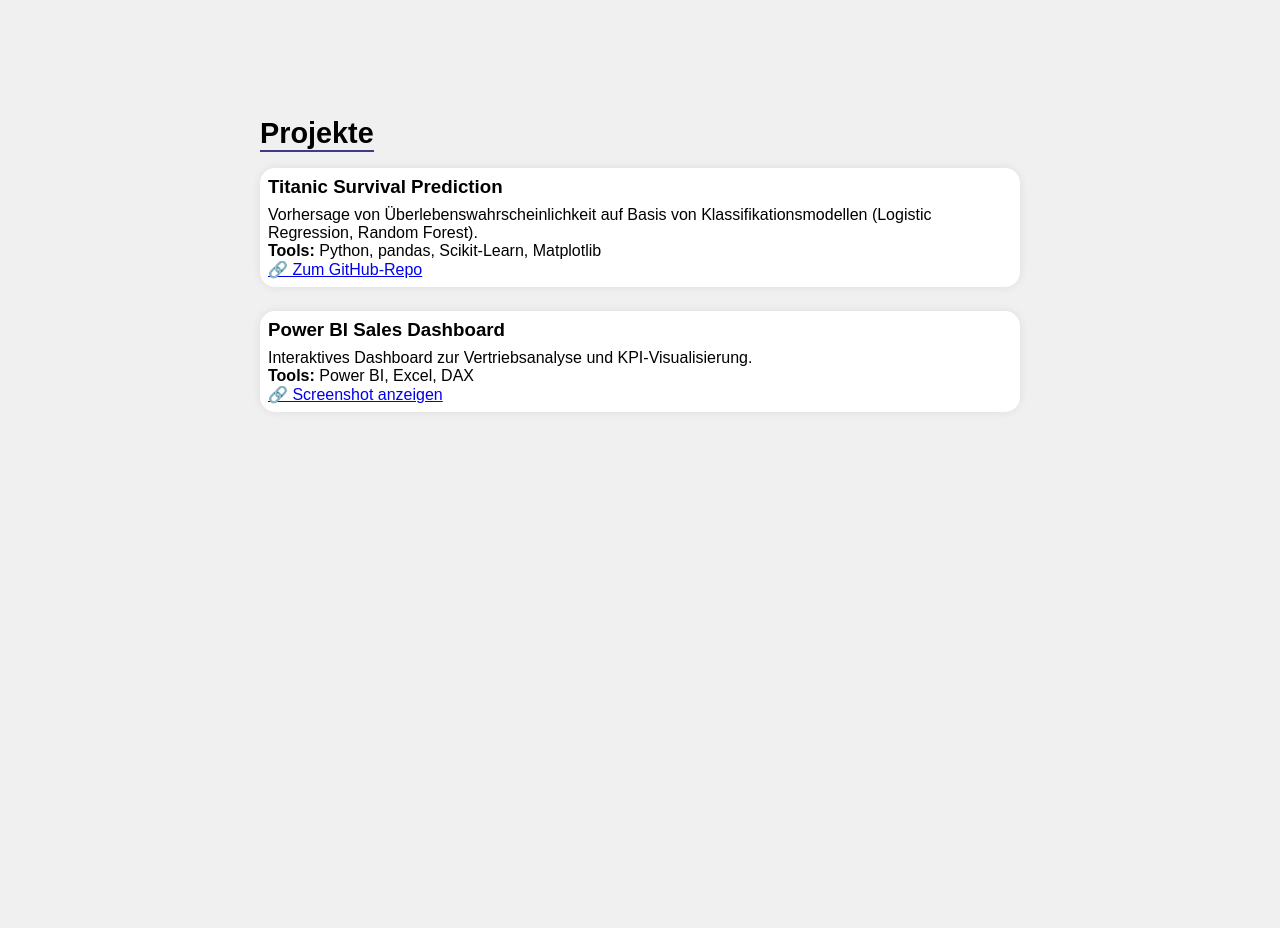
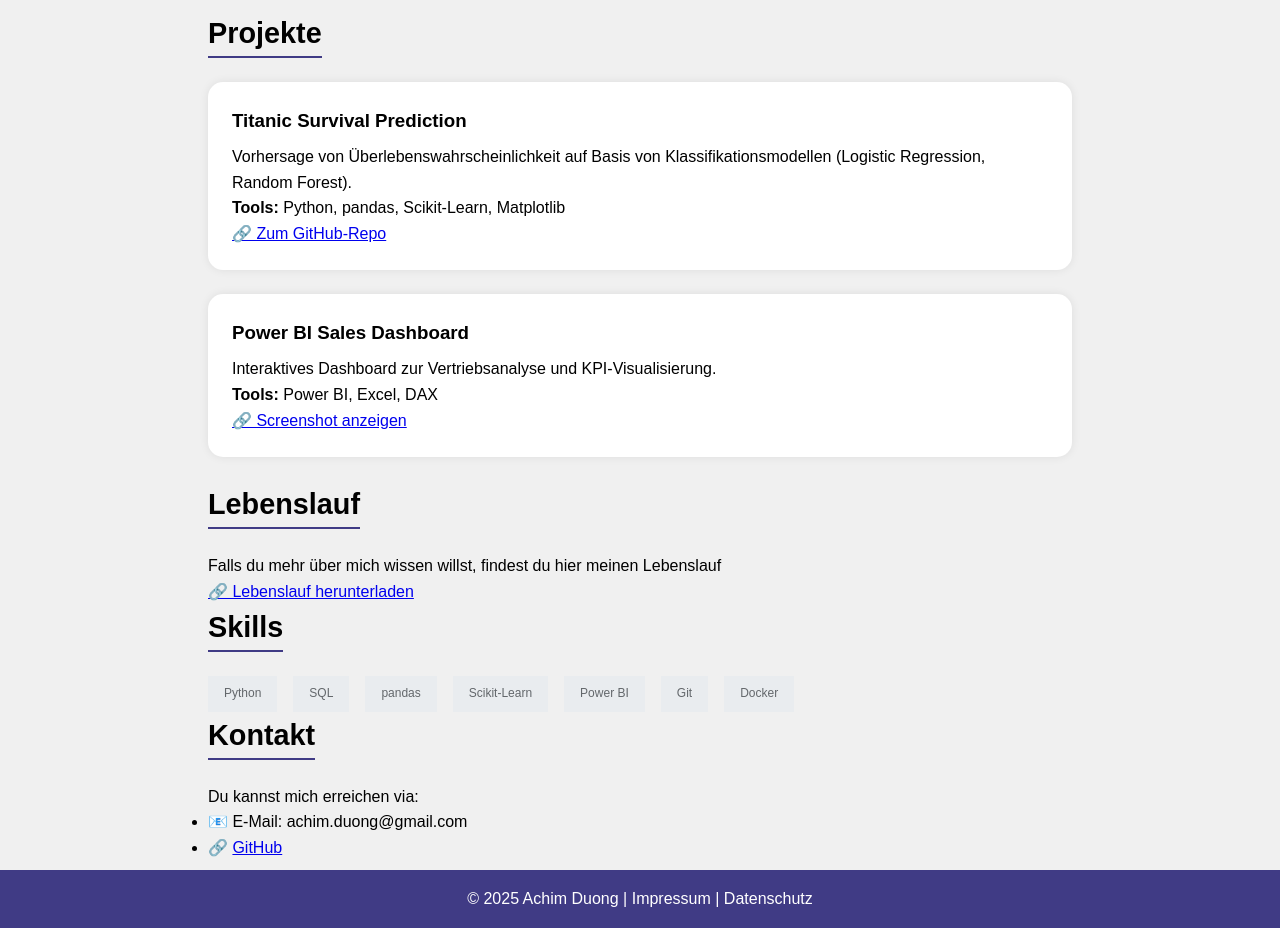
Before and after one commit to QMoWo/qmowo.github.io, a plain HTML site: page index.html in a window 1280 px wide. Shown: the part 496-1424 px from the top of the page. Before the commit the page ends 1000 px from the top, so only its background shows below. Drawn offline with Linux system fonts and the light colour scheme.

Commit message:
basic foundation

```diff
--- a/index.html
+++ b/index.html
@@ -9,8 +9,15 @@
 <body>
     <!-- navigation bar ----------------------------------------------------------------- -->
     <header>
-        <div class="left_content">
-            <!-- empty space -->
+        <div class="header-button">
+            <div class="darkmode">
+                <label class="ui-switch">
+                    <input type="checkbox">
+                    <div class="turn_dark_slider">
+                      <div class="circle"></div>
+                    </div>
+                  </label>
+            </div>
         </div>
         <div class="center_content">
             <h1>Achim Duong</h1>
@@ -22,21 +29,12 @@
                 <a href="#kontakt">Kontakt</a>
             </nav>
         </div>
-        <div class="right_content">
-            <div class="darkmode">
-                <label class="ui-switch">
-                    <input type="checkbox">
-                    <div class="turn_dark_slider">
-                      <div class="circle"></div>
-                    </div>
-                  </label>
-            </div>
-        </div>
     </header>
     <!-- -------------------------------------------------------------------------- -->
      <div class="flexbox">
 
             <div class="section-container">
+
                 <section class="intro-section">
                    <div class="intro-text">
                        <h2>Über mich</h2>
@@ -63,8 +61,41 @@
                       <p><strong>Tools:</strong> Power BI, Excel, DAX</p>
                       <a href="#">🔗 Screenshot anzeigen</a>
                     </div>
+                </section>
+
+                <section id="lebenslauf">
+                      <h2 class="section-title">Lebenslauf</h2>
+
+                      <p>Falls du mehr über mich wissen willst, findest du hier meinen Lebenslauf</p>
+                      <a href="lebenslauf.pdf">🔗 Lebenslauf herunterladen</a>
+                </section>
+
+                <section id="skills">
+                    <h2 class="section-title">Skills</h2>
+                    <div class="skills">
+                        <span class="skill-tag">Python</span>
+                        <span class="skill-tag">SQL</span>
+                        <span class="skill-tag">pandas</span>
+                        <span class="skill-tag">Scikit-Learn</span>
+                        <span class="skill-tag">Power BI</span>
+                        <span class="skill-tag">Git</span>
+                        <span class="skill-tag">Docker</span>
+                      </div>
+                </section>
+
+                <section id="kontakt">
+                    <h2 class="section-title">Kontakt</h2>
+                    <p>Du kannst mich erreichen via:</p>
+                    <ul>
+                      <li>📧 E-Mail: achim.duong@gmail.com</li>
+                      <li>🔗 <a href="https://github.com/QMoWo" target="_blank">GitHub</a></li>
+                    </ul>
                   </section>
+
             </div>
+            <footer>
+                <p>&copy; 2025 Achim Duong | Impressum | Datenschutz</p>
+            </footer>
 
      </div>
 </body>
--- a/style.css
+++ b/style.css
@@ -7,57 +7,54 @@
 body {
     font-family: 'Arial', sans-serif;
     background-color: #f0f0f0;
-    min-height: 100vh;
-    position: relative;
+    /* min-height: 100vh; */
+    /* position: relative; */
+    /* background-color: blue; */
+    line-height: 1.6;
 }
 /* ------------------------------------------------- */
 header {
-  width: 100%;
+  /* width: 100%;
   display: flex;
   justify-content: space-between;
-  align-items: center;
+  align-items: center; */
   border-bottom: 3px solid rgba(0,0,0,0.5);
   background-color: #403b85;
   color: white;
+  /* padding: 1rem; */
   text-align: center;
+  position: relative;
 }
 
 nav a {
+  margin: 1rem;
   color: white;
   text-decoration: none;
   font-weight: 600;
-  padding: 10px;
+  /* padding: 10px; */
 }
-
-.flexbox {
-  display: flex;
-  justify-content: center;
-  align-items: center;
-  flex-wrap: wrap;
-  position: relative;
-  /* background-color: blueviolet; */
-  width: 100%;
+.header-button {
+  position: absolute;
+  top: 2rem;
+  right: 1rem;
 }
 
 .section-container{
-  width: 65%;
-  display: flex;
-  flex-direction: row;
-  flex-wrap: wrap;
-  justify-content: center;
-  align-items: center;
-  gap: 40px;
-  padding: 20px;
+  max-width: 70%;
+  margin: 0 auto;
+  padding: 0 1rem;
+  /* gap: 40px; */
+  /* padding: 20px; */
   /* background-color: aquamarine; */
 }
 
 .intro-section{
   display: flex;
   margin: 2rem auto;
-  padding: 1rem;
   flex-wrap: wrap;
   gap: 2rem;
   align-items: center;
+  /* background-color: chartreuse; */
 }
 
 .intro-text{
@@ -71,9 +68,10 @@ nav a {
 .intro-text p {
   font-size: 1rem;
 }
-/* .intro-image{
-  background-color: violet;
-} */
+.intro-image{
+  /* background-color: violet; */
+  text-align: center;
+}
 .intro-image img {
   max-width: 250px;
   width: 100%;
@@ -83,21 +81,22 @@ nav a {
 }
 
 section{
-  margin: 2rem auto;
-  padding: 1rem;
+  /* background-color: crimson; */
+  margin-bottom: 2rem auto;
+  /* padding: 1rem; */
 }
 
 .section-title{
   font-size: 1.8rem;
   font-weight: 800;
-  margin-bottom: 1rem;
+  margin-bottom: 1.5rem;
   border-bottom: 2px solid #403b85;
   display: inline-block;
 }
 .project-card{
   background-color: white;
   border-radius: 15px;
-  padding: .5rem;
+  padding: 1.5rem;
   box-shadow: 0 0 10px rgba(0, 0, 0, 0.08);
   margin-bottom: 1.5rem;
 }
@@ -105,6 +104,28 @@ section{
   margin-bottom: 0.5rem;
 }
 
+.skills{
+  display: flex;
+  flex-wrap: wrap;
+  gap: 1rem;
+}
+.skill-tag{
+  background-color: #e9ecef;
+  padding: 0.5rem 1rem;
+  font-size: 12px;
+  color: #63676b;
+}
+
+footer{
+  background-color: #403b85;
+  color: white;
+  text-align: center;
+  padding: 1rem;
+  position: relative;
+  bottom: 0;
+  margin-top: 10px;
+  width: 100%;
+}
 
 
 
```
